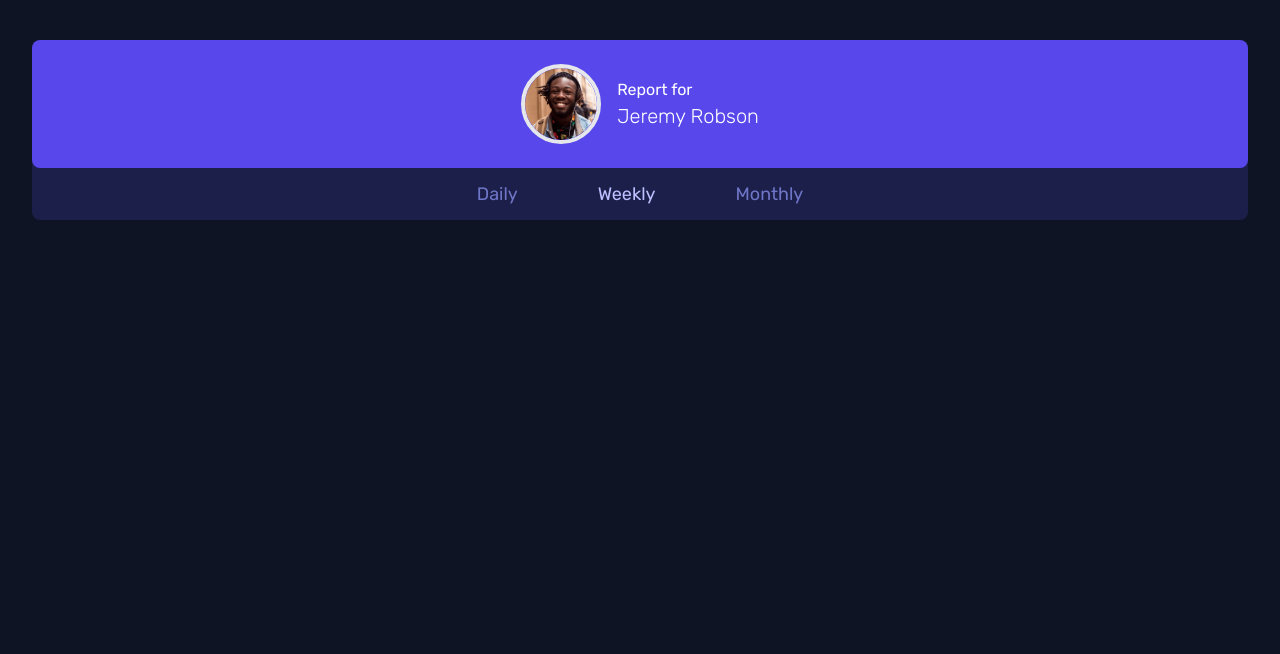
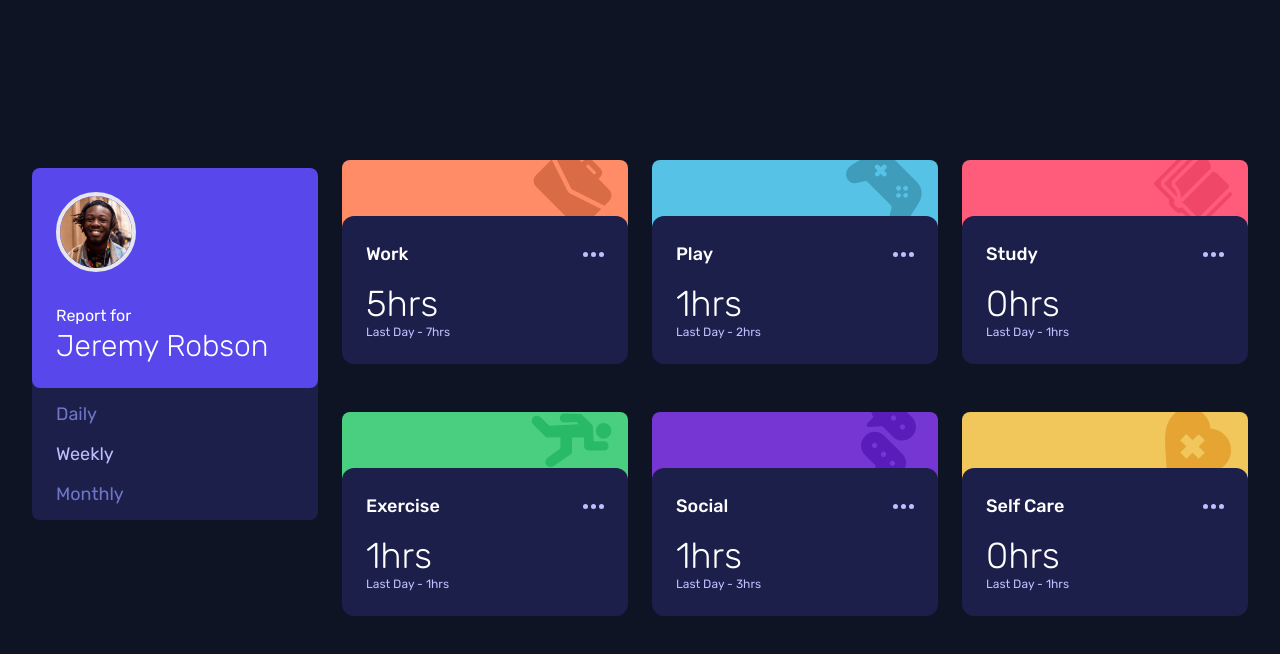
Before and after one commit to akancodes/time-tracking-dashboard, a React (Create React App) app: page / in a window 1280 px wide. Shown: the top 654 px of the page. Built offline with nearby package versions, Linux system fonts and the light colour scheme.

Commit message:
finished the app

```diff
--- a/src/App.js
+++ b/src/App.js
@@ -1,10 +1,27 @@
 import User from "./components/User";
+import CardList from "./components/Card/CardList";
+
+import DummyData from "./data.json";
+import { MainContext } from "./context/mainContext";
+import { useState } from "react";
 
 function App() {
+  const [time, setTime] = useState("daily");
+
+  const contextData = {
+    time,
+    setTime,
+  };
+
   return (
-    <section className="container mx-auto p-8 grid grid-rows-6">
-      <User name={"Jeremy Robson"} />
-    </section>
+    <MainContext.Provider value={contextData}>
+      <div className="flex h-screen justify-center items-center">
+        <section className="xl:container mx-auto sm:p-8 grid grid-rows-7 md:grid-rows-2 md:grid-cols-4 md:gap-6">
+          <User name={"Jeremy Robson"} />
+          <CardList data={DummyData} />
+        </section>
+      </div>
+    </MainContext.Provider>
   );
 }
 
--- /dev/null
+++ b/src/components/Card/Card.js
@@ -0,0 +1,61 @@
+import { MainContext, useContext } from "../../context/mainContext";
+import Time from "./Time";
+
+const Card = ({ title, image, imageAlt, color, timeframes }) => {
+  const { time } = useContext(MainContext);
+  let backgroundColor;
+
+  switch (color) {
+    case "light-red-work":
+      backgroundColor = "bg-light-red-work";
+      break;
+    case "soft-blue-play":
+      backgroundColor = "bg-soft-blue-play";
+      break;
+    case "light-red-study":
+      backgroundColor = "bg-light-red-study";
+      break;
+    case "lime-green-exercise":
+      backgroundColor = "bg-lime-green-exercise";
+      break;
+    case "violet-social":
+      backgroundColor = "bg-violet-social";
+      break;
+    case "soft-orange":
+      backgroundColor = "bg-soft-orange";
+      break;
+    default:
+      backgroundColor = "bg-soft-orange";
+  }
+
+  return (
+    <div>
+      <div
+        className={`${backgroundColor} flex justify-end items-center pr-4 rounded-t-lg overflow-hidden h-20`}
+      >
+        <img src={image} alt={imageAlt} className="w-18 h-max -translate-y-3" />
+      </div>
+      <div className="bg-dark-blue flex flex-col justify-between p-6 space-y-4 rounded-xl -translate-y-6">
+        <span className="flex justify-between items-center">
+          <p className="text-lg font-medium">{title}</p>
+          <img
+            src="images/icon-ellipsis.svg"
+            alt="ellipsis"
+            className="h-max"
+          />
+        </span>
+        {time === "daily" && (
+          <Time type="daily" timeframes={timeframes.daily} />
+        )}
+        {time === "weekly" && (
+          <Time type="weekly" timeframes={timeframes.weekly} />
+        )}
+        {time === "monthly" && (
+          <Time type="monthly" timeframes={timeframes.monthly} />
+        )}
+      </div>
+    </div>
+  );
+};
+
+export default Card;
--- /dev/null
+++ b/src/components/Card/CardList.js
@@ -0,0 +1,23 @@
+import Card from "./Card";
+
+import { MainContext, useContext } from "../../context/mainContext";
+
+const CardList = ({ data }) => {
+  const { time } = useContext(MainContext);
+
+  return (
+    <>
+      {data.map((card) => (
+        <Card
+          key={card.id}
+          title={card.title}
+          image={card.image}
+          color={card.color}
+          timeframes={card.timeframes}
+        />
+      ))}
+    </>
+  );
+};
+
+export default CardList;
--- /dev/null
+++ b/src/components/Card/Time.js
@@ -0,0 +1,41 @@
+import { MainContext, useContext } from "../../context/mainContext";
+
+const Time = ({ type, timeframes }) => {
+  const { time } = useContext(MainContext);
+  return (
+    <span className="flex md:flex-col md:items-start md:justify-start justify-between items-center">
+      {type === "daily" && (
+        <>
+          <p className="text-3xl font-light md:text-4xl">
+            {timeframes.current}hrs
+          </p>
+          <p className="text-pale-blue md:text-xs">
+            Last Day - {timeframes.previous}hrs
+          </p>
+        </>
+      )}
+      {type === "weekly" && (
+        <>
+          <p className="text-3xl font-light md:text-4xl">
+            {timeframes.current}hrs
+          </p>
+          <p className="text-pale-blue md:text-xs">
+            Last Week - {timeframes.previous}hrs
+          </p>
+        </>
+      )}
+      {type === "monthly" && (
+        <>
+          <p className="text-3xl font-light md:text-4xl">
+            {timeframes.current}hrs
+          </p>
+          <p className="text-pale-blue md:text-xs min-w-max">
+            Last Month - {timeframes.previous}hrs
+          </p>
+        </>
+      )}
+    </span>
+  );
+};
+
+export default Time;
--- a/src/components/User.js
+++ b/src/components/User.js
@@ -1,7 +1,11 @@
+import { MainContext, useContext } from "../context/mainContext";
+
 const User = ({ name }) => {
+  const { setTime } = useContext(MainContext);
+
   return (
-    <div>
-      <span className="flex items-center justify-center bg-custom-blue space-x-4 p-6 rounded-lg translate-y-2">
+    <div className="mb-6 md:h-max md:row-span-2">
+      <span className="flex md:flex-col md:items-start md:space-y-8 items-center justify-center bg-custom-blue space-x-4 md:space-x-0 p-6 rounded-lg translate-y-2">
         <img
           src="images/image-jeremy.png"
           alt="jeremy"
@@ -9,15 +13,34 @@ const User = ({ name }) => {
         />
         <span>
           <p>Report for</p>
-          <p className="text-xl font-light font-Rubik">{name}</p>
+          <p className="text-xl md:text-3xl font-light font-Rubik">{name}</p>
         </span>
       </span>
-      <span className="flex space-x-20 text-lg justify-center bg-dark-blue py-3 pt-5 rounded-b-lg text-desaturated-blue">
-        <a href="#">Daily</a>
-        <a href="#" className="text-pale-blue">
+      <span className="flex md:flex-col md:items-start sm:space-x-20 md:space-y-3 space-x-16 md:space-x-0 text-lg justify-center bg-dark-blue py-3 pt-5 md:pl-6 rounded-b-lg text-desaturated-blue">
+        <button
+          onClick={() => {
+            setTime("daily");
+          }}
+          className="hover:text-pale-blue "
+        >
+          Daily
+        </button>
+        <button
+          onClick={() => {
+            setTime("weekly");
+          }}
+          className="hover:text-pale-blue text-pale-blue"
+        >
           Weekly
-        </a>
-        <a href="#">Monthly</a>
+        </button>
+        <button
+          onClick={() => {
+            setTime("monthly");
+          }}
+          className="hover:text-pale-blue"
+        >
+          Monthly
+        </button>
       </span>
     </div>
   );
--- /dev/null
+++ b/src/context/mainContext.js
@@ -0,0 +1,5 @@
+import { createContext, useContext } from "react";
+
+const MainContext = createContext();
+
+export { MainContext, useContext };
```
